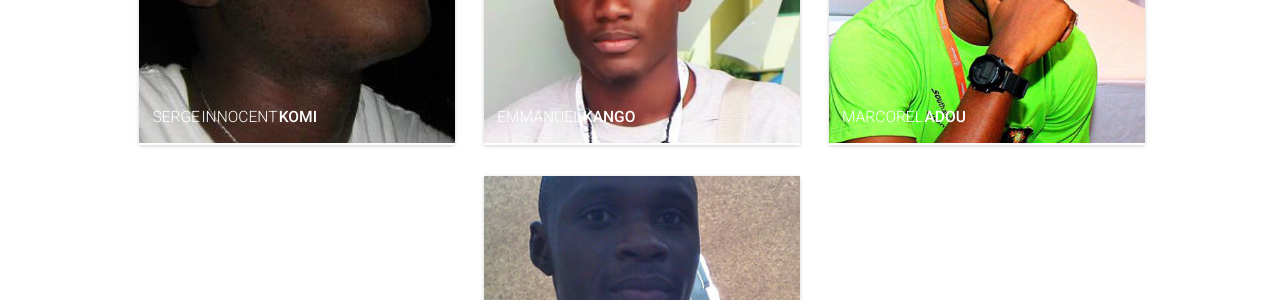
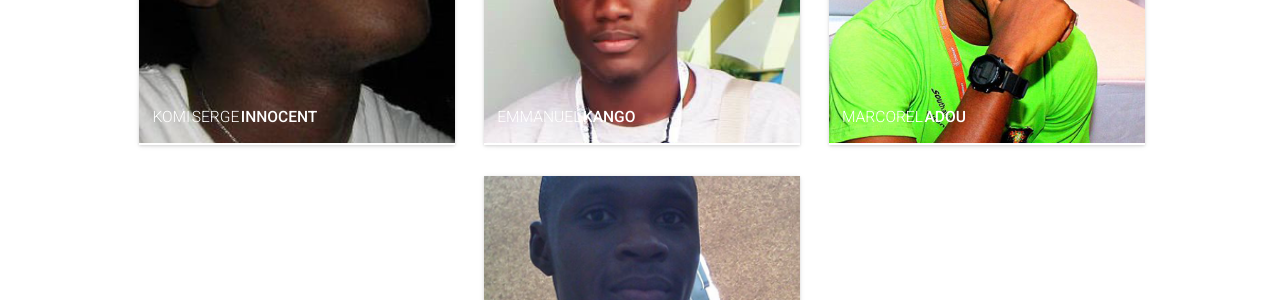
Before and after one commit to GDGMiageGiLab/gdgmiagegilab.github.io, a Jekyll site: the page built from team.html, in a window 1280 px wide and 900 px high, scrolled down 1605 px. Shown: the part 153-453 px from the top of the window. Built offline with Jekyll 4.4.1, drawn with Linux system fonts in a browser that asks for light colours; nearby versions of some CDN libraries; comment, search, counter and statistics services are not loaded.

Commit message:
modifier le nom d'un membre de l'équipe

```diff
--- a/_data/team.yml
+++ b/_data/team.yml
@@ -66,8 +66,8 @@
     - {name: "facebook", link: "https://www.facebook.com/goualycyrille.guipie"}
 -
   id: 6
-  name: "Serge Innocent"
-  surname: "KOMI"
+  name: "Komi Serge"
+  surname: "INNOCENT"
   title: "Project manager"
   thumbnailUrl: Serge.png
   subTeam: true
```
